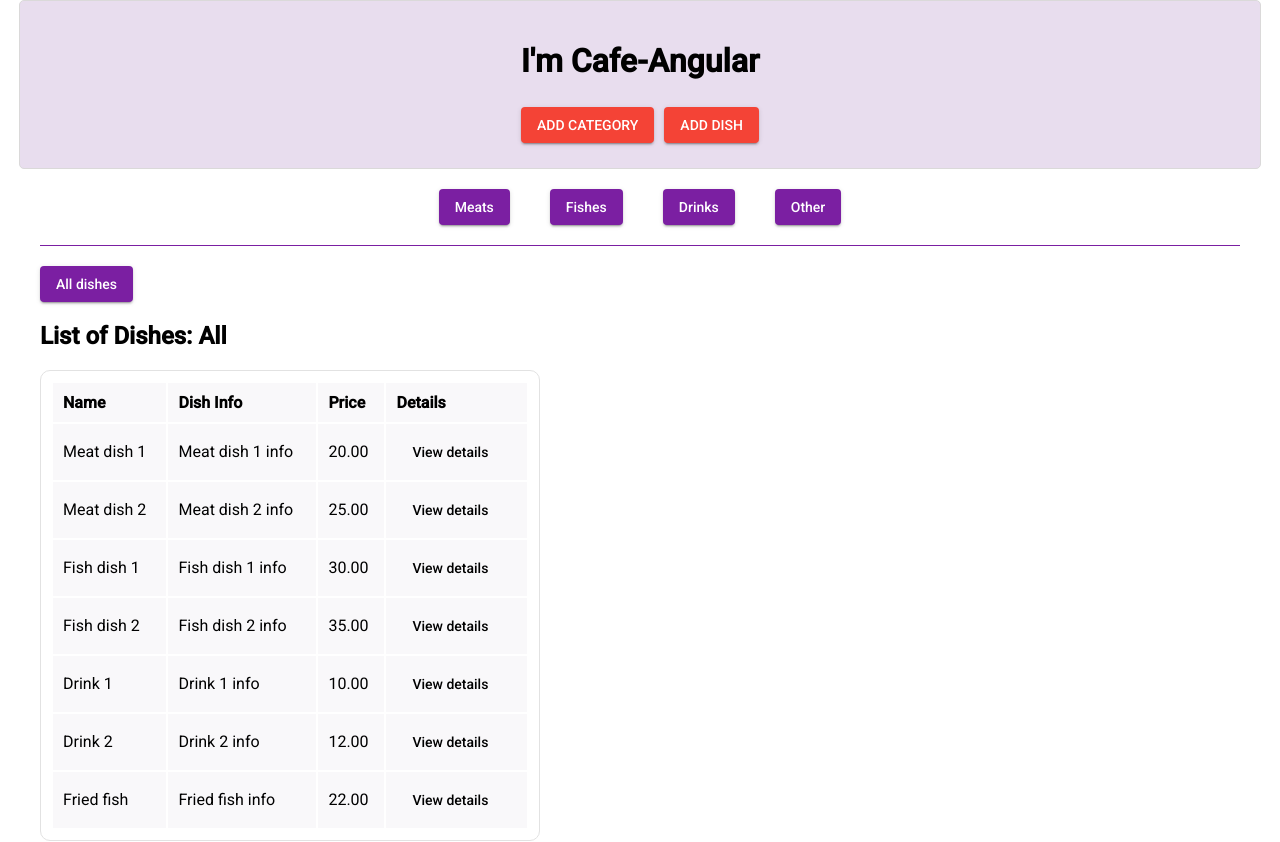
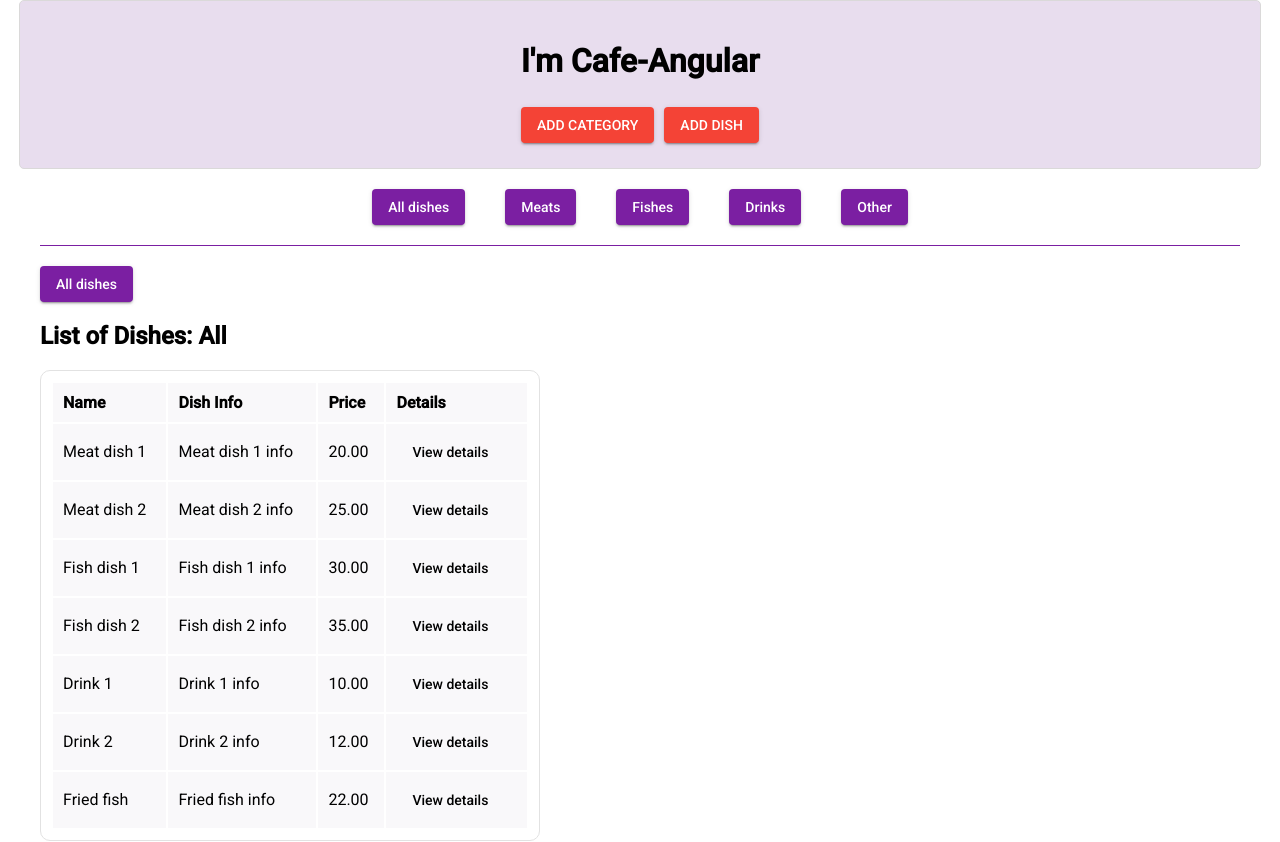
Before and after one commit to anna-manorik/cafe-angular, an Angular app in the folder cafe-angular/: page / in a window 1280 px wide. Shown: the top 842 px of the page. Built offline with nearby package versions, Linux system fonts and the light colour scheme; data requests are answered from the project's data file.

Commit message:
Update category-list.component.html

```diff
--- a/cafe-angular/src/app/menu/category-list/category-list.component.html
+++ b/cafe-angular/src/app/menu/category-list/category-list.component.html
@@ -1,8 +1,17 @@
 <div class="category-list-conteiner">
   <ul class="category-list">
+    <li>
+      <button
+        routerLink="/all-dishes"
+        mat-raised-button
+        color="primary"
+      >
+        All dishes
+      </button>
+    </li>
     <li *ngFor="let category of categories">
       <button
-        routerLink='/dishes/{{category.id}}'
+        [routerLink]="'/dishes/'+category.id"
         mat-raised-button
         color="primary"
         (click)="getDishes(category.id)"
```
